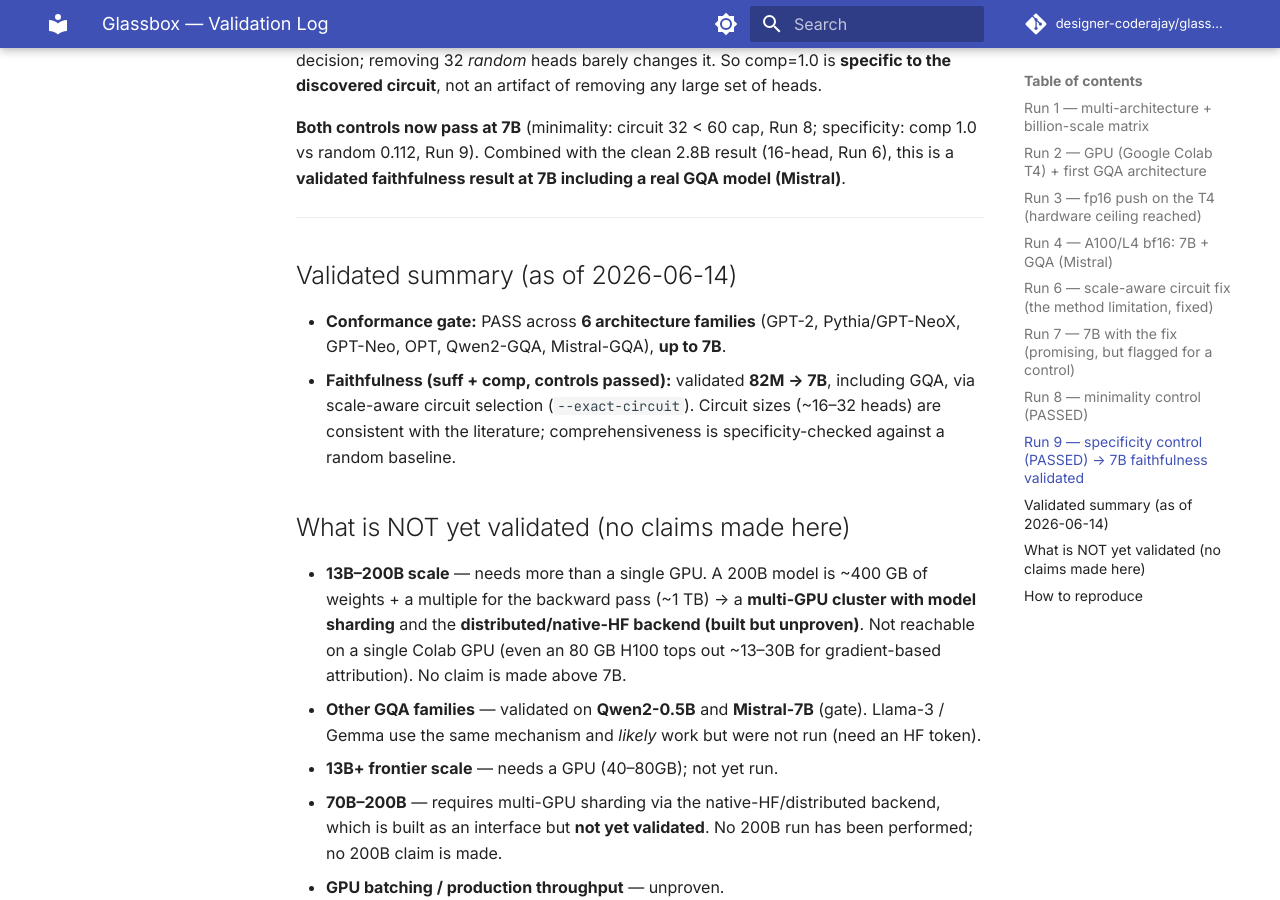
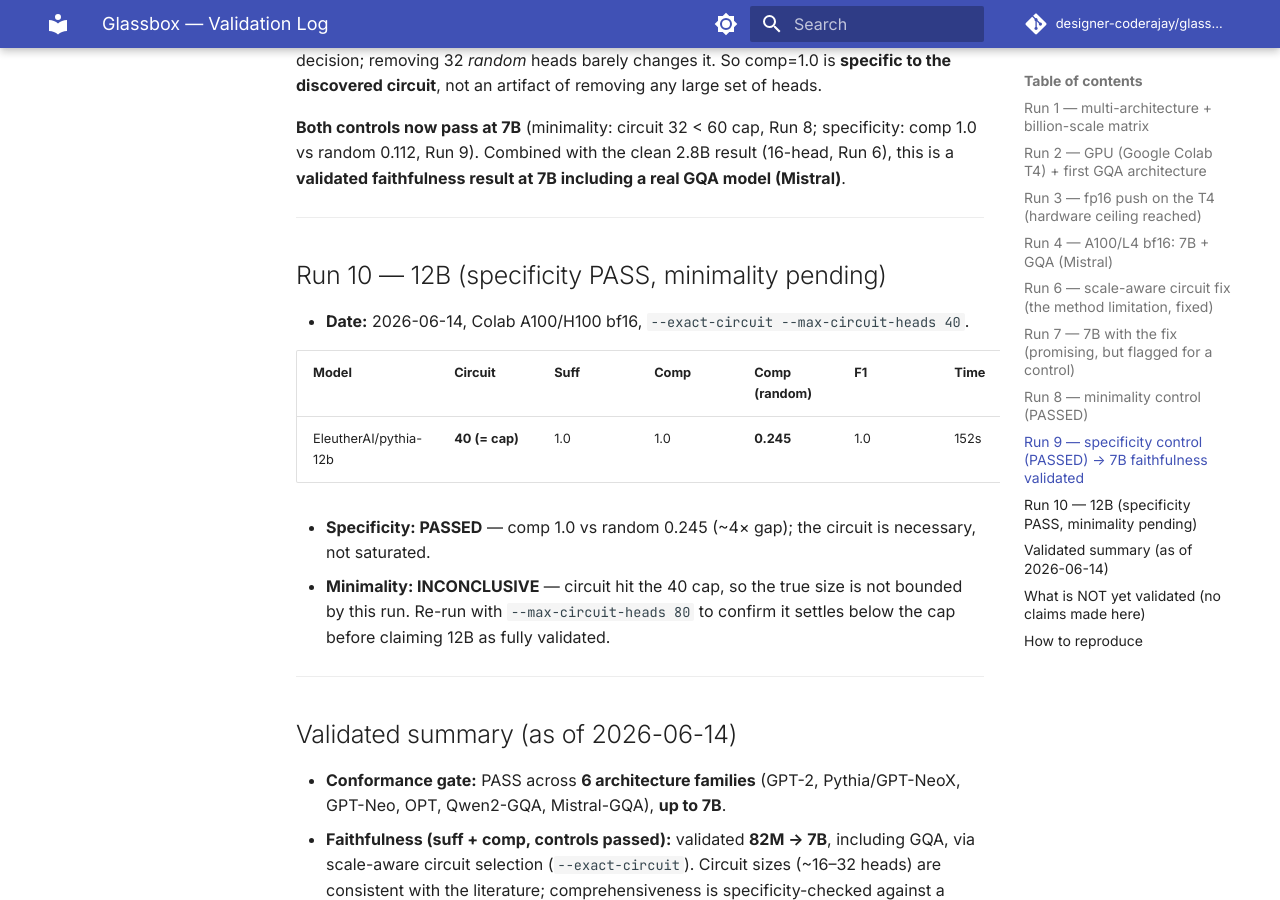
Before and after one commit to designer-coderajay/Glassbox-AI-2.0-Mechanistic-Interpretability-tool, an MkDocs documentation site: the page built from docs/VALIDATION_LOG.md, in a window 1280 px wide and 900 px high, scrolled down 6355 px. Built offline with MkDocs 1.6.1 and Material for MkDocs 9.7.7, drawn with Linux system fonts in a browser that asks for light colours; comment, search, counter and statistics services are not loaded.

Commit message:
docs(validation): 12B specificity passed (comp 1.0 vs random 0.245); minimality pending cap-raise

```diff
--- a/docs/VALIDATION_LOG.md
+++ b/docs/VALIDATION_LOG.md
@@ -234,6 +234,22 @@ GQA model (Mistral)**.
 
 ---
 
+## Run 10 — 12B (specificity PASS, minimality pending)
+
+- **Date:** 2026-06-14, Colab A100/H100 bf16, `--exact-circuit --max-circuit-heads 40`.
+
+| Model | Circuit | Suff | Comp | Comp (random) | F1 | Time |
+|---|---|---|---|---|---|---|
+| EleutherAI/pythia-12b | **40 (= cap)** | 1.0 | 1.0 | **0.245** | 1.0 | 152s |
+
+- **Specificity: PASSED** — comp 1.0 vs random 0.245 (~4× gap); the circuit is
+  necessary, not saturated.
+- **Minimality: INCONCLUSIVE** — circuit hit the 40 cap, so the true size is not
+  bounded by this run. Re-run with `--max-circuit-heads 80` to confirm it settles
+  below the cap before claiming 12B as fully validated.
+
+---
+
 ## Validated summary (as of 2026-06-14)
 
 - **Conformance gate:** PASS across **6 architecture families** (GPT-2,
```
